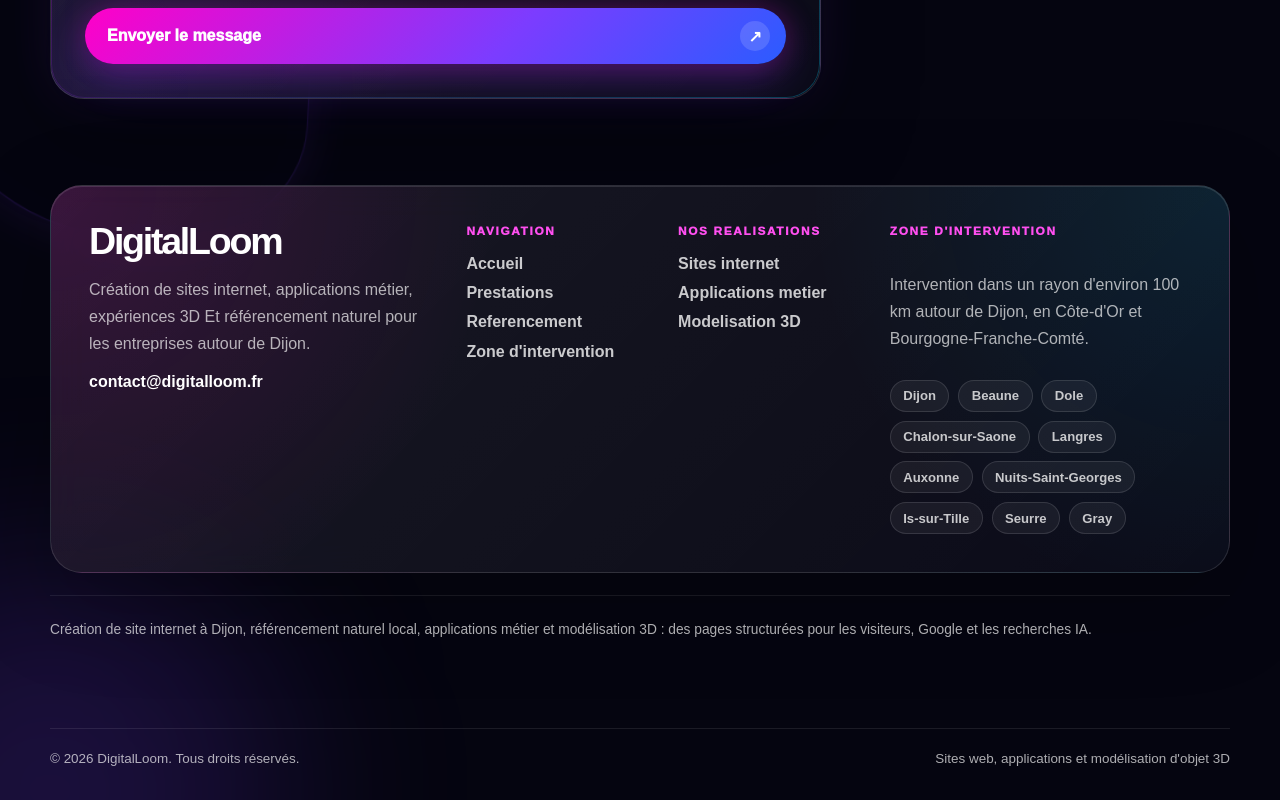
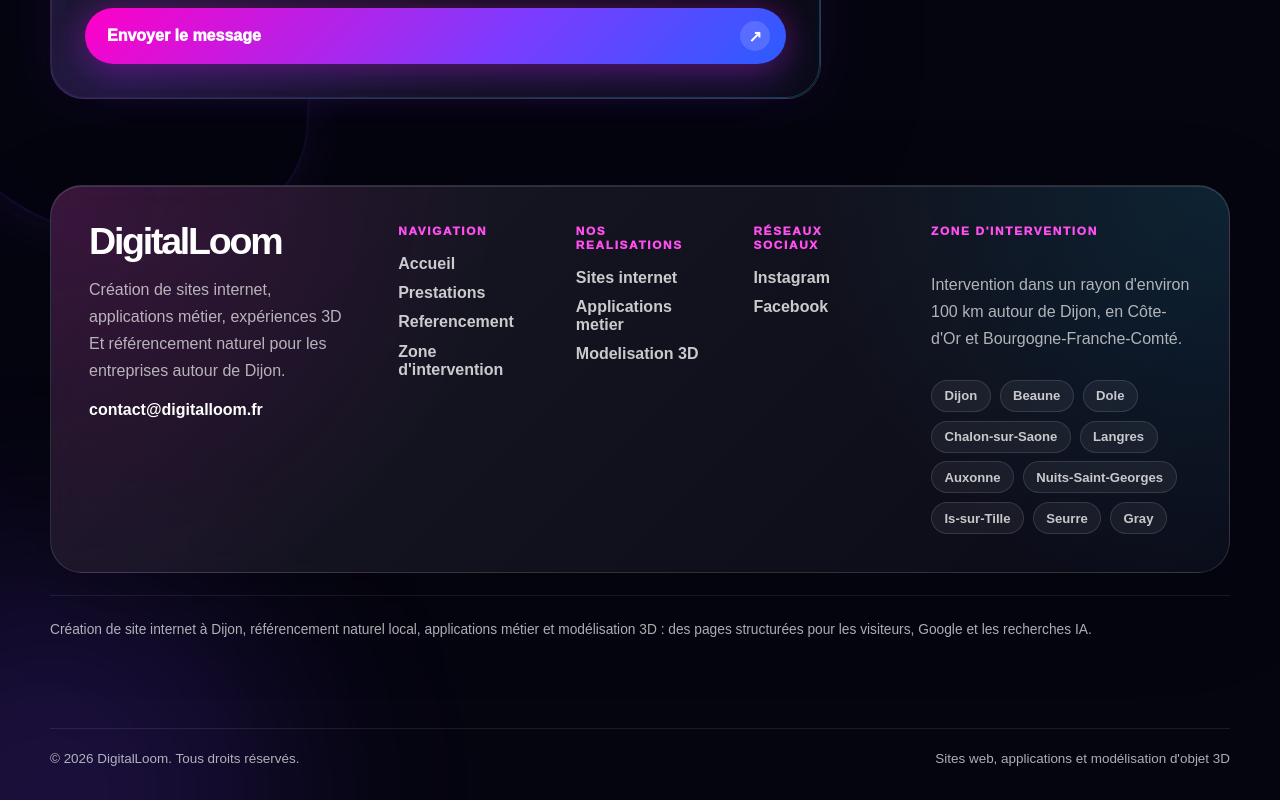
Before and after one commit to Reyden7/Portfolio2.0, a Next.js app in the folder qc-tech-portfolio/: page / in a window 1280 px wide. Shown: the part 6062-6862 px from the top of the page. Built offline with nearby package versions, Linux system fonts and the light colour scheme; no server answers.

Commit message:
Add Instagram and Facebook links

```diff
--- a/qc-tech-portfolio/src/app/layout.tsx
+++ b/qc-tech-portfolio/src/app/layout.tsx
@@ -67,7 +67,12 @@
   email: profile.email,
   areaServed: ["France", "Dijon", "Bourgogne-Franche-Comté", "Côte-d'Or"],
   description: profile.heroSubtitle,
-  sameAs: [profile.github, profile.linkedin].filter(Boolean),
+  sameAs: [
+    profile.github,
+    profile.linkedin,
+    profile.instagram,
+    profile.facebook,
+  ].filter(Boolean),
   serviceType: [
     "Création de sites internet",
     "Applications métier",
--- a/qc-tech-portfolio/src/components/Footer/Footer.css
+++ b/qc-tech-portfolio/src/components/Footer/Footer.css
@@ -437,7 +437,7 @@
   margin: 86px auto 0;
   padding: clamp(24px, 4vw, 38px);
   display: grid;
-  grid-template-columns: minmax(260px, 1.1fr) minmax(150px, 0.55fr) minmax(150px, 0.55fr) minmax(280px, 1fr);
+  grid-template-columns: minmax(240px, 1.1fr) repeat(3, minmax(130px, 0.55fr)) minmax(260px, 1fr);
   gap: clamp(22px, 4vw, 46px);
   border: 1px solid rgba(255, 255, 255, 0.12);
   border-radius: 32px;
--- a/qc-tech-portfolio/src/components/Footer/Footer.tsx
+++ b/qc-tech-portfolio/src/components/Footer/Footer.tsx
@@ -31,6 +31,11 @@
   "Seurre",
   "Gray",
 ];
+
+const footerSocialLinks = [
+  { label: "Instagram", url: profile.instagram },
+  { label: "Facebook", url: profile.facebook },
+].filter((item) => item.url);
 
 function Footer() {
   const fireworksTimeoutRef = useRef(null);
@@ -342,6 +347,20 @@
             ))}
           </nav>
 
+          <nav className="footer__seo-column" aria-label="Réseaux sociaux">
+            <span>Réseaux sociaux</span>
+            {footerSocialLinks.map((item) => (
+              <a
+                key={item.label}
+                href={item.url}
+                target="_blank"
+                rel="noreferrer"
+              >
+                {item.label}
+              </a>
+            ))}
+          </nav>
+
           <div className="footer__seo-zone">
             <span>Zone d'intervention</span>
             <p>
--- a/qc-tech-portfolio/src/data/profile.js
+++ b/qc-tech-portfolio/src/data/profile.js
@@ -9,6 +9,8 @@
 
   github: "",
   linkedin: "",
+  instagram: "https://www.instagram.com/quentin.digitalloom/",
+  facebook: "https://www.facebook.com/profile.php?id=61591110850600",
 
   heroTitle: "DigitalLoom",
 
```
